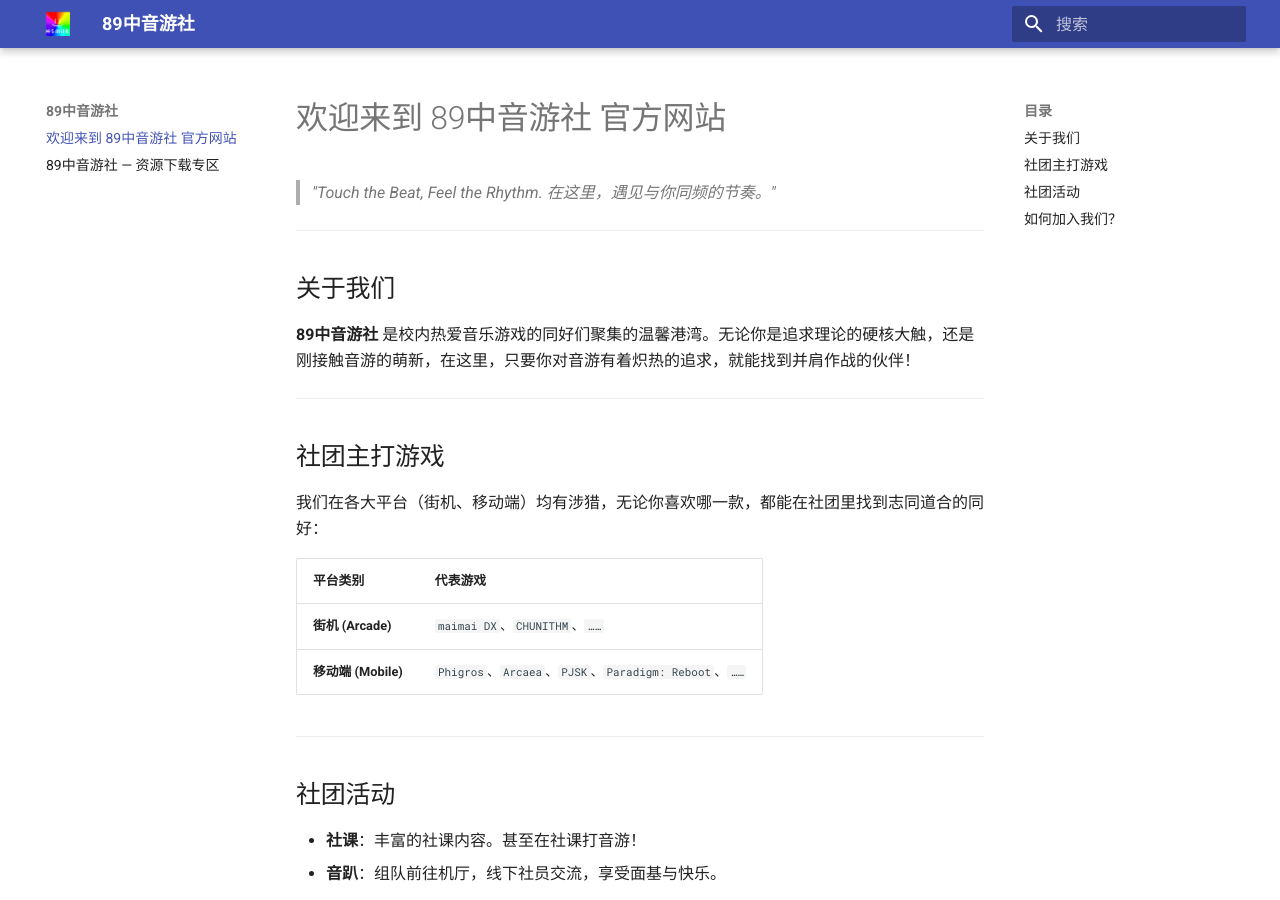
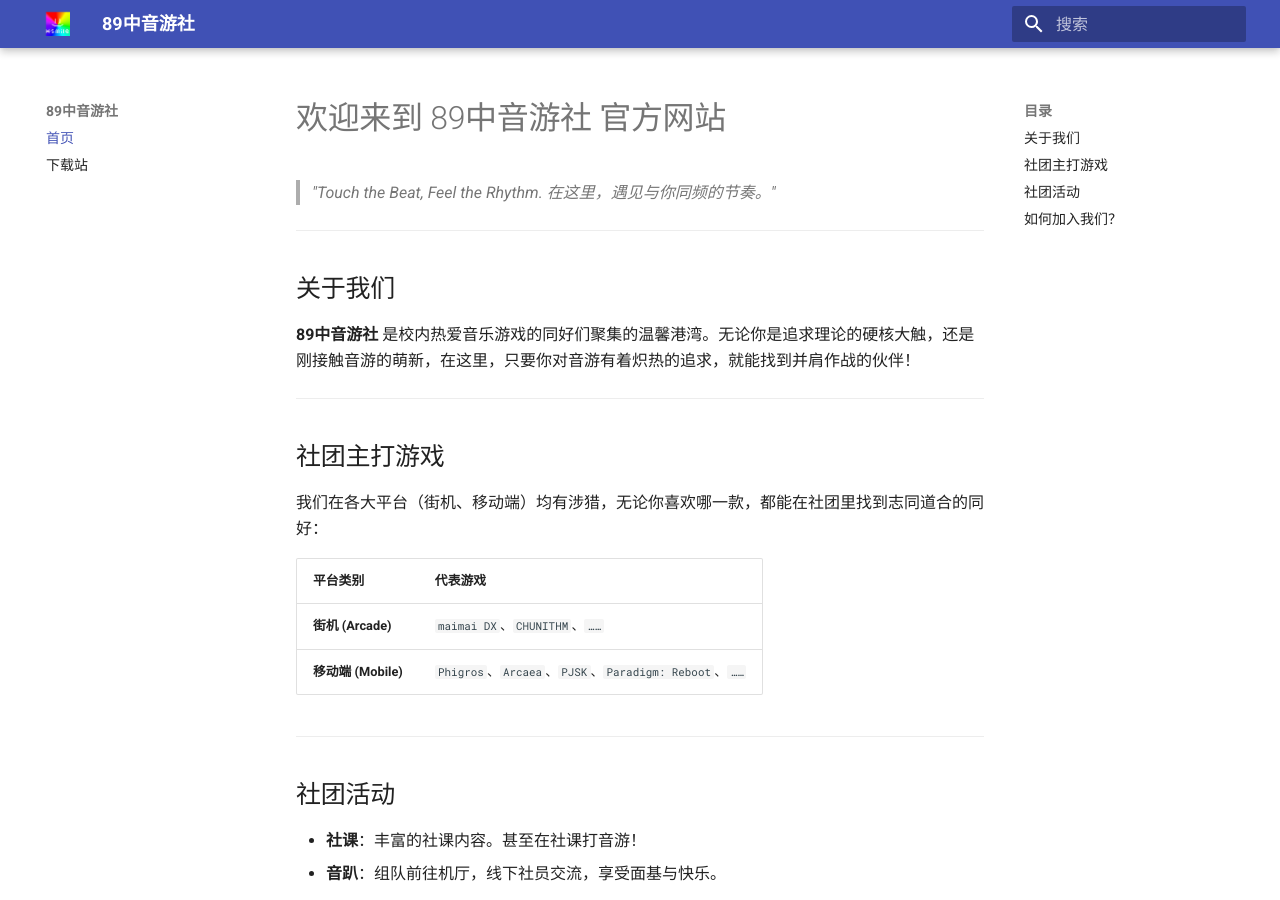
Before and after one commit to microkbcrt/89mugdownload, an MkDocs documentation site: the page built from docs/index.md, in a window 1280 px wide and 900 px high. Built offline with MkDocs 1.6.1 and Material for MkDocs 9.7.7, drawn with Linux system fonts in a browser that asks for light colours; part of the change alters nothing that is shown.

Commit message:
Update mkdocs.yml

```diff
--- a/mkdocs.yml
+++ b/mkdocs.yml
@@ -35,3 +35,7 @@ theme:
 # 插件配置（支持搜索等核心功能）
 plugins:
   - search
+
+nav:
+  - 首页: index.md
+  - 下载站: mugdownload.md
```
